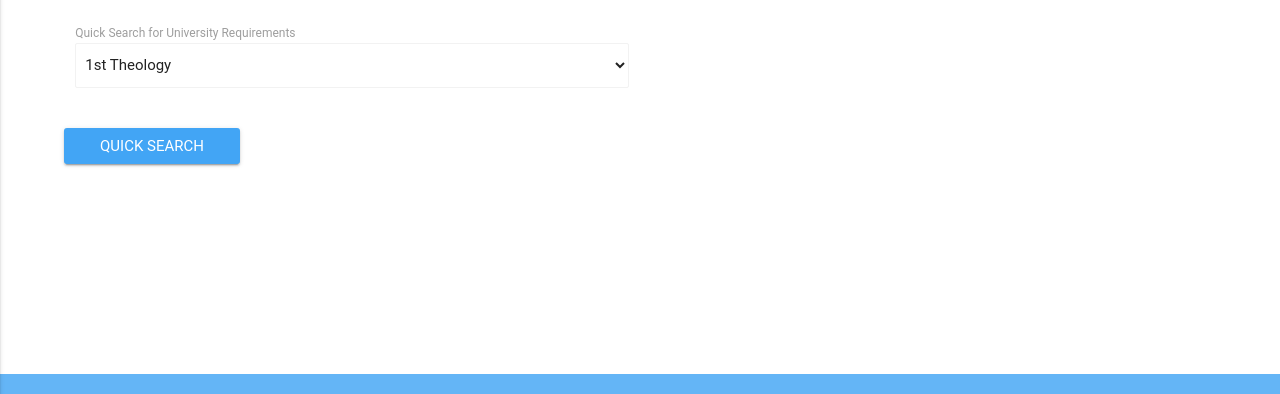
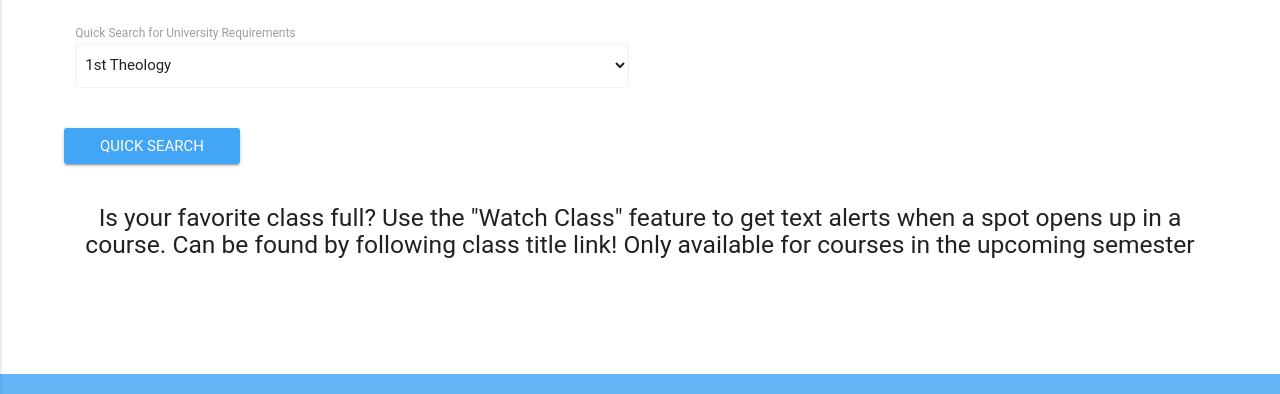
Before and after one commit to piercecunneen/ND-Class-Info-and-Teacher-Ratings-website, a Flask app: template templates/DisplayClassData.html in a window 1280 px wide. Shown: the part 406-800 px from the top of the page. Run offline with Flask 2, Linux system fonts and the light colour scheme; the template is opened without the code that fills it, so the values that code supplies are empty; some libraries are stand-ins or nearby versions; some web fonts are replaced.

Commit message:
Added help message for Watch Class Feature

```diff
--- a/templates/DisplayClassData.html
+++ b/templates/DisplayClassData.html
@@ -69,6 +69,7 @@
 <div class = "row">
 	<input class="blue lighten-1 btn waves-effect padded" type="submit" value="Quick Search" onclick = "QuickSearch();"> </input>
 </div>
+<h5 align = "center"> Is your favorite class full? Use the "Watch Class" feature to get text alerts when a spot opens up in a course. Can be found by following class title link! Only available for courses in the upcoming semester </h5>
 <table border="1" class="table ClassData striped centered responsive-table" style = "overflow-y: scroll;">
 	<thead>
         	<tr>
```
